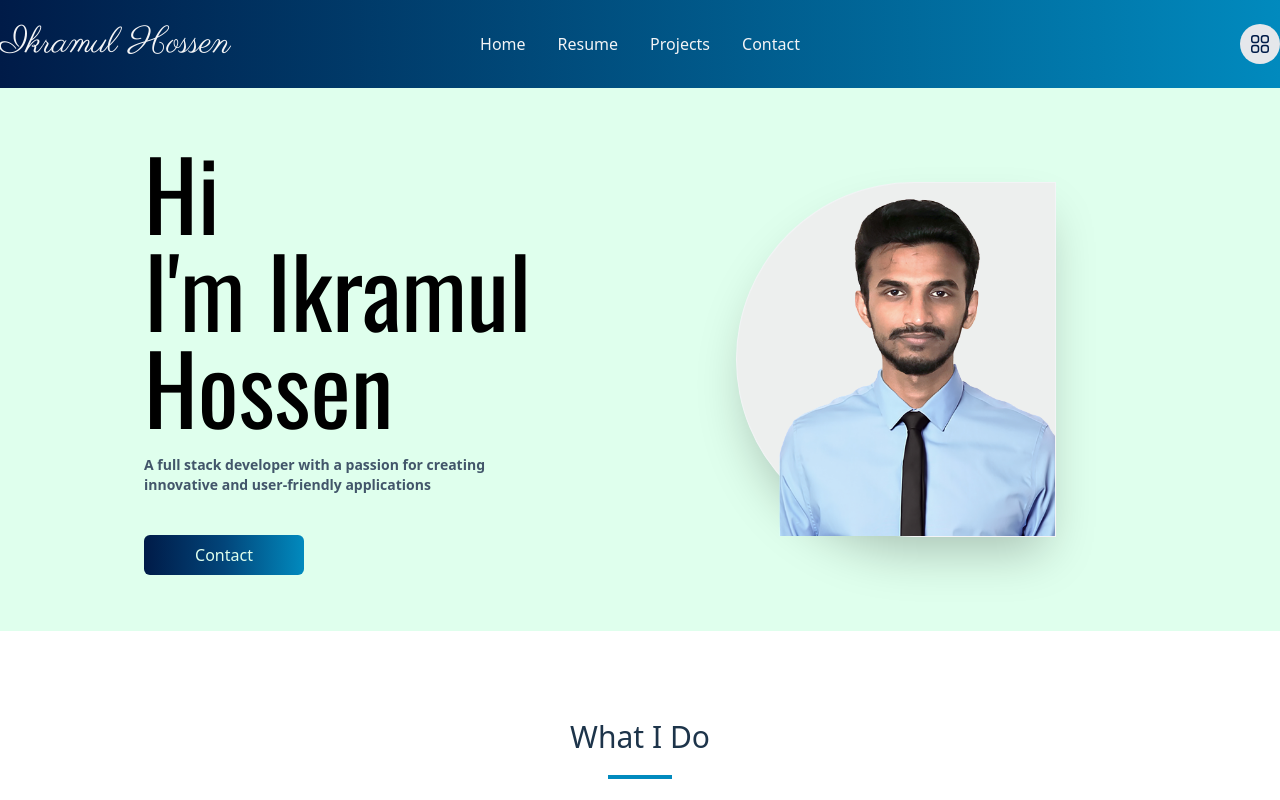
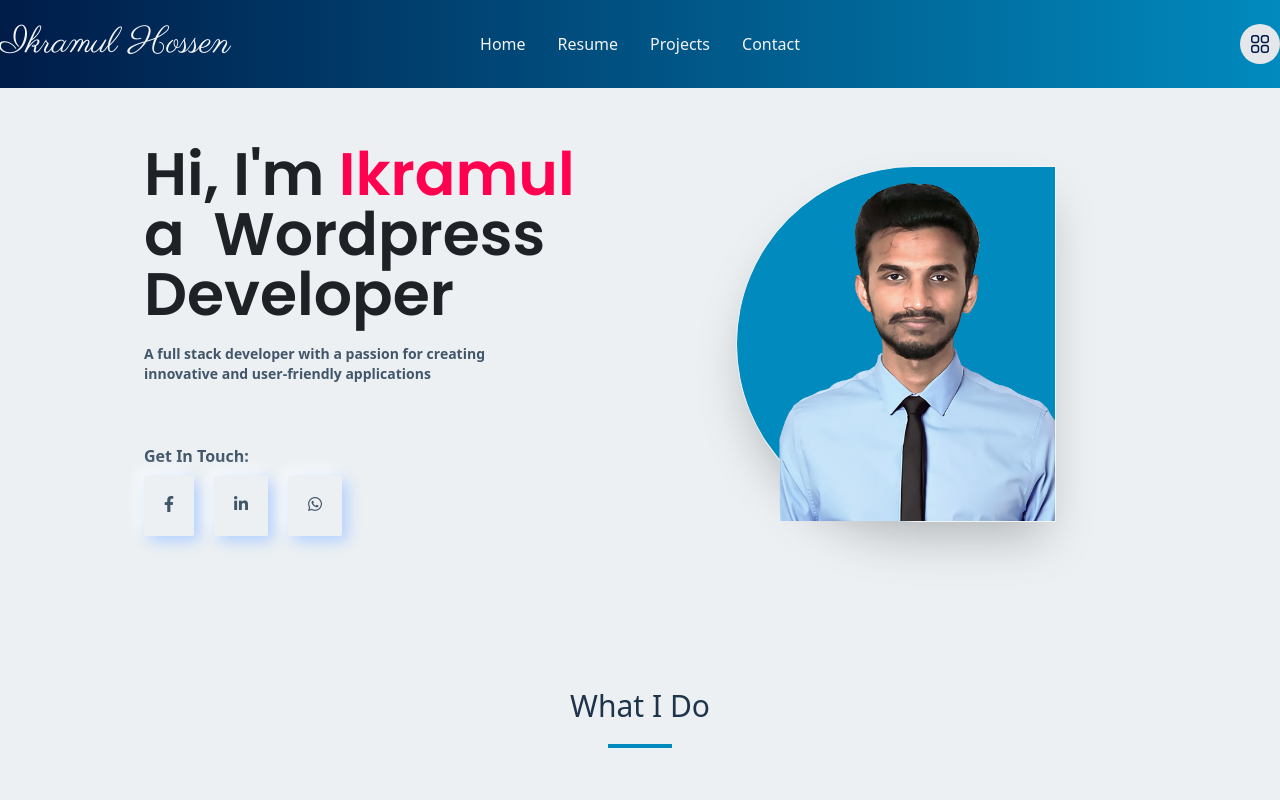
Before and after one commit to ikram3031/Portfolio, a React (Vite) app: page / in a window 1280 px wide. Shown: the top 800 px of the page. Built offline with nearby package versions, Linux system fonts and the light colour scheme.

Commit message:
Hero Section

```diff
--- a/index.html
+++ b/index.html
@@ -1,13 +1,19 @@
 <!DOCTYPE html>
 <html lang="en">
+
 <head>
   <meta charset="UTF-8" />
   <!-- <link rel="icon" type="image/svg+xml" href="/vite.svg" /> -->
+  <link rel="stylesheet" href="https://cdnjs.cloudflare.com/ajax/libs/font-awesome/6.3.0/css/all.min.css"
+    integrity="sha512-SzlrxWUlpfuzQ+pcUCosxcglQRNAq/DZjVsC0lE40xsADsfeQoEypE+enwcOiGjk/bSuGGKHEyjSoQ1zVisanQ=="
+    crossorigin="anonymous" referrerpolicy="no-referrer" />
   <meta name="viewport" content="width=device-width, initial-scale=1.0" />
   <title>Ikramul Hossen</title>
 </head>
+
 <body>
   <div id="root"></div>
   <script type="module" src="/src/main.jsx"></script>
 </body>
+
 </html>
--- a/src/components/Button.jsx
+++ b/src/components/Button.jsx
@@ -1,8 +1,17 @@
-import React from 'react'
+import React from 'react';
+import { Link } from 'react-router-dom';
 
-const Button = () => {
+const Button = (props) => {
   return (
-    <div>Button</div>
+    <Link to='/contact' className="pt-5 cursor-pointer w-40">
+      <span className='bg-gradient-to-r from-blu via-bluform to-bluto
+   text-light flex items-center justify-center
+    px-2 py-2 rounded-md hover:bg-bluto
+    transition duration-500 ease-in-out
+    '>
+        {props.text}
+      </span>
+    </Link>
   )
 }
 
--- a/src/index.css
+++ b/src/index.css
@@ -1,7 +1,8 @@
 @import url('https://fonts.googleapis.com/css2?family=Poppins:wght@100;200;300;400;500;600;700;800;900&display=swap');
 @import url('https://fonts.googleapis.com/css2?family=Oswald:wght@200;300;400;500;600;700&display=swap');
 @import url('https://fonts.googleapis.com/css2?family=Parisienne&display=swap');
-@import url('https://fonts.googleapis.com/css2?family=Alata&display=swap');;
+@import url('https://fonts.googleapis.com/css2?family=Alata&display=swap');
+;
 
 @tailwind base;
 @tailwind components;
@@ -9,9 +10,13 @@
 
 
 
-*{
+* {
     margin: 0;
     padding: 0;
+}
+
+.container{
+    max-width: 1280px;
 }
 
 .abstruct {
@@ -22,7 +27,7 @@
     backface-visibility: inherit;
 }
 
-.inner{
+.inner {
     cursor: pointer;
     box-shadow: inset 3px 2px 10px rgba(1, 138, 190, 0.3);
 }
@@ -36,17 +41,79 @@
     box-shadow: 0px 5px 5px rgba(1, 138, 190, 0.3);
 }
 
-.form{
+.form {
     box-shadow: 0px 1px 5px rgba(1, 138, 190, 0.3);
 
 }
 
-.form:focus, .form:active{
+.form:focus,
+.form:active {
     box-shadow: inset 3px 2px 5px rgba(1, 138, 190, 0.3);
 
 }
 
 /* MUI ICON */
-.mui{
+.mui {
     font-size: 40px;
 }
+
+/* Animated text */
+
+
+@keyframes load-from-left {
+    0% {
+        transform: translateX(-100%);
+        opacity: 0;
+    }
+
+    100% {
+        transform: translateX(0);
+        opacity: 1;
+    }
+}
+
+.animate-load-from-left {
+    animation-name: load-from-left;
+    animation-duration: 0.5s;
+    animation-timing-function: ease-in-out;
+    animation-fill-mode: forwards;
+}
+
+/* Hero shadow */
+.social {
+    box-shadow: 5px 5px 15px #afceff, -5px -5px 15px #ffffff;
+}
+
+.social:hover {
+    background: linear-gradient(145deg, #3E5884, #02457a, #018abe);
+    color: white;
+}
+
+/* Stciky Header */
+
+.nav{
+    transition: all 0.3s ease;
+  }
+
+  .sticky {
+    position: sticky;
+    top: 0;
+    width: 100%;
+    z-index: 999;
+    box-shadow: 0 2px 4px rgba(0, 0, 0, 0.2);
+    background-color: #fff; /* Add a background color */
+  }
+
+/* Sidebar */
+.sidebar{
+    position: fixed;
+    top: 70px;
+    right: 0;
+    margin: 0 1rem;
+    height: 40vh;
+    width: 300px;
+    background-color: #fff;
+    transition: right 0.3s ease-in-out;
+    border-radius: 10px;
+    box-shadow: 0px 0px 10px 0px #567189;
+}
--- a/src/pages/Contact.jsx
+++ b/src/pages/Contact.jsx
@@ -6,14 +6,14 @@ import { faMobileScreenButton, faEnvelope, faMapLocationDot } from '@fortawesome
 
 const Contact = () => {
   return (
-    <div className='py-20'>
+    <div className='pt-20'>
       <div className='container mx-auto '>
         <Pagetitle title="CONTACT" />
 
 
       </div>
       {/* Main Contact Section */}
-      <div className='bg-light  py-20'>
+      <div className='bg-light  p-20'>
         <div className="flex container mx-auto justify-between gap-5 items-center">
 
           {/* Info */}
--- a/src/sections/Hero.jsx
+++ b/src/sections/Hero.jsx
@@ -1,43 +1,63 @@
-import React from 'react';
+import React, { useEffect, useState } from 'react';
 import Ikram from '../assets/ikram.png';
 import { Link } from 'react-router-dom';
 
 const Hero = () => {
+  const [skillIndex, setSkillIndex] = useState(0);
+  const skills = ['Full Stack ', 'Wordpress '];
+
+  useEffect(() => {
+    const intervalId = setInterval(() => {
+      setSkillIndex((skillIndex + 1) % skills.length);
+    }, 3000); // change 3000 to adjust the duration in milliseconds
+    return () => clearInterval(intervalId);
+  }, [skillIndex, skills.length]);
+
+
   return (
+
     <div className="w-4/5 mx-auto flex justify-between items-center py-10">
 
       {/* Left */}
       <div className="w-1/2 flex flex-col gap-5 p-4">
         <div className=''>
 
-        <span className='font-os text-8xl'>
-          Hi<br></br>
-          I'm Ikramul<br></br>
-          Hossen
+          <span className='font-pop font-semibold text-6xl text-b'>
+            Hi, I'm <span className='text-r'>Ikramul</span><br></br>
+            <span className=''>a &nbsp;</span>
+            {/* <span className=' text-r ease-in-out animate-scale-50 duration-300'>{skills[skillIndex]}&nbsp; </span>Developer */}
+            <span class="animate-load-from-left duration-300">{skills[skillIndex]}</span> Developer
           </span>
+
         </div>
         <span className="text-sm font-semibold text-para">
           A full stack developer with a passion for creating <br></br>innovative and user-friendly applications
         </span>
+        {/* Find me with */}
+        <div>
+          <h4 className='text-alata text-md font-semibold text-para mt-10'>Get In Touch:</h4>
 
-      {/* Button */}
-      <Link to='/contact' className="pt-5 cursor-pointer w-40">
-        <span className='bg-gradient-to-r from-blu via-bluform to-bluto
-         text-light flex items-center justify-center
-          px-2 py-2 rounded-md hover:bg-bluto
-          transition duration-500 ease-in-out
-          '>
-          Contact
-        </span>
-      </Link>
+          <div className='flex gap-5 my-2 align-center text-para'>
+            <a className='py-4 px-5 social rounded-sm ' href="https://www.facebook.com/ikram3031 " target="_blank">
+              <i className="h-6 fa-brands fa-facebook-f"></i>
+            </a>
+            <a target="_blank" className='py-4 px-5 social rounded-sm' href="https://www.linkedin.com/in/ikramul-hossen-545a43206/">
+              <i className="fa-brands fa-linkedin-in"></i>
+            </a>
+            <a target="_blank" className='py-4 px-5 social rounded-sm' href="https://api.whatsapp.com/send?phone=+8801784220265&text=Hi%20there!%20I%20have%20a%20question%20:)">
+
+              <i className="fa-brands fa-whatsapp"></i>
+            </a>
+          </div>
+        </div>
       </div>
 
       {/* Right */}
       <div className="w-1/2 p-4">
         <div className="border rounded-l-full rounded-r-lg
-       w-80 mx-auto border-gray-100 bg-gbg shadow-2xl ">
-        <div>
-          <img className='px-5 mx-5' src={Ikram} alt="" />
+       w-80 mx-auto border-gray-100 bg-bluto shadow-2xl ">
+          <div >
+            <img className='px-5 mx-5 mb-0 overflow-hidden relative' src={Ikram} alt="" />
           </div>
         </div>
       </div>
--- a/src/sections/Navbar.jsx
+++ b/src/sections/Navbar.jsx
@@ -1,10 +1,32 @@
-import React from 'react';
+import React, { useState, useEffect } from 'react';
 import { Link } from 'react-router-dom';
 
 const Navbar = () => {
+  const [isSticky, setSticky] = useState(false);
+  const [sidebar, setSidebar] = useState(false)
+
+  const handleSidebar = () => {
+    setSidebar(!sidebar);
+    console.log(sidebar)
+  };
+
+  // Sticky Function
+  useEffect(() => {
+    const handleScroll = () => {
+      setSticky(window.pageYOffset > 0);
+    };
+
+    window.addEventListener('scroll', handleScroll);
+
+    return () => {
+      window.removeEventListener('scroll', handleScroll);
+    };
+  }, []);
+
+
   return (
-    <div className='bg-gradient-to-r from-blu via-blufrom to-bluto'>
-      <div className="container py-6 mx-auto flex justify-between items-center text-gray-100">
+    <div className={`bg-gradient-to-r nav from-blu via-blufrom to-bluto ${isSticky ? 'sticky' : ''}`}>
+      <div className="container py-6 mx-auto  flex justify-between items-center text-gray-100">
         {/* Logo */}
         <div className="w-1/3 cursor-pointer">
           <Link to='/' className='text-4xl font-hand '>
@@ -21,16 +43,27 @@ const Navbar = () => {
         </div>
 
         {/* Button */}
-        <div className='w-1/3 flex justify-end text-xl '>
+        <button onClick={handleSidebar} className='w-1/3 flex justify-end text-xl '>
           <div className="rounded-full text-blu bg-gray-200 hover:text-deep hover:bg-white cursor-pointer">
             <svg xmlns="http://www.w3.org/2000/svg" fill="none" viewBox="0 0 24 24" stroke-width="1.5" stroke="currentColor" class="w-10 h-10 p-2">
-            <path stroke-linecap="round" stroke-linejoin="round" d="M3.75 6A2.25 2.25 0 016 3.75h2.25A2.25 2.25 0 0110.5 6v2.25a2.25 2.25 0 01-2.25 2.25H6a2.25 2.25 0 01-2.25-2.25V6zM3.75 15.75A2.25 2.25 0 016 13.5h2.25a2.25 2.25 0 012.25 2.25V18a2.25 2.25 0 01-2.25 2.25H6A2.25 2.25 0 013.75 18v-2.25zM13.5 6a2.25 2.25 0 012.25-2.25H18A2.25 2.25 0 0120.25 6v2.25A2.25 2.25 0 0118 10.5h-2.25a2.25 2.25 0 01-2.25-2.25V6zM13.5 15.75a2.25 2.25 0 012.25-2.25H18a2.25 2.25 0 012.25 2.25V18A2.25 2.25 0 0118 20.25h-2.25A2.25 2.25 0 0113.5 18v-2.25z" />
-          </svg>
+              <path stroke-linecap="round" stroke-linejoin="round" d="M3.75 6A2.25 2.25 0 016 3.75h2.25A2.25 2.25 0 0110.5 6v2.25a2.25 2.25 0 01-2.25 2.25H6a2.25 2.25 0 01-2.25-2.25V6zM3.75 15.75A2.25 2.25 0 016 13.5h2.25a2.25 2.25 0 012.25 2.25V18a2.25 2.25 0 01-2.25 2.25H6A2.25 2.25 0 013.75 18v-2.25zM13.5 6a2.25 2.25 0 012.25-2.25H18A2.25 2.25 0 0120.25 6v2.25A2.25 2.25 0 0118 10.5h-2.25a2.25 2.25 0 01-2.25-2.25V6zM13.5 15.75a2.25 2.25 0 012.25-2.25H18a2.25 2.25 0 012.25 2.25V18A2.25 2.25 0 0118 20.25h-2.25A2.25 2.25 0 0113.5 18v-2.25z" />
+            </svg>
 
-        </div>
+          </div>
+
+        </button>
+
+
+        {/* Sidebar */}
+        {sidebar && (
+          <div className="sidebar">
+            <div className="bg-white p-4 rounded-md">
+              <p>Hi</p>
+            </div>
+          </div>
+        )}
+
       </div>
-
-    </div>
     </div >
   )
 }
--- a/src/sections/WhatDoIDo.jsx
+++ b/src/sections/WhatDoIDo.jsx
@@ -4,7 +4,7 @@ import { faCode, faVectorSquare } from '@fortawesome/free-solid-svg-icons'
 
 const WhatDoIDo = () => {
   return (
-    <div className="bg-white py-20">
+    <div className="bg-light py-20">
     <div className='container mx-auto'>
 
       <h4 className='text-3xl flex flex-col items-center justify-center py-2 text-deep'>
--- a/tailwind.config.cjs
+++ b/tailwind.config.cjs
@@ -33,13 +33,15 @@ module.exports = {
         'bluto': '#018abe',
         'bluform':'#02457a',
         'deep': '#1D344A',
-        'light': '#dfffed',
+        'light': '#ecf0f3',
         'para': '#42566A',
         'gbg': '#edefee',
         'pale-pink': '#FCE4EC',
         'orange': '#ff5722',
         'orange2': '#FD5D00',
-        'light-orange': '#F58544'
+        'light-orange': '#F58544',
+        'r': '#ff014f',
+        'b': '#1E2125'
       },
       fontFamily: {
         'pop': ['Poppins', 'sans-serif'],
```
Lines whose indentation alone changed are shown as unchanged.
